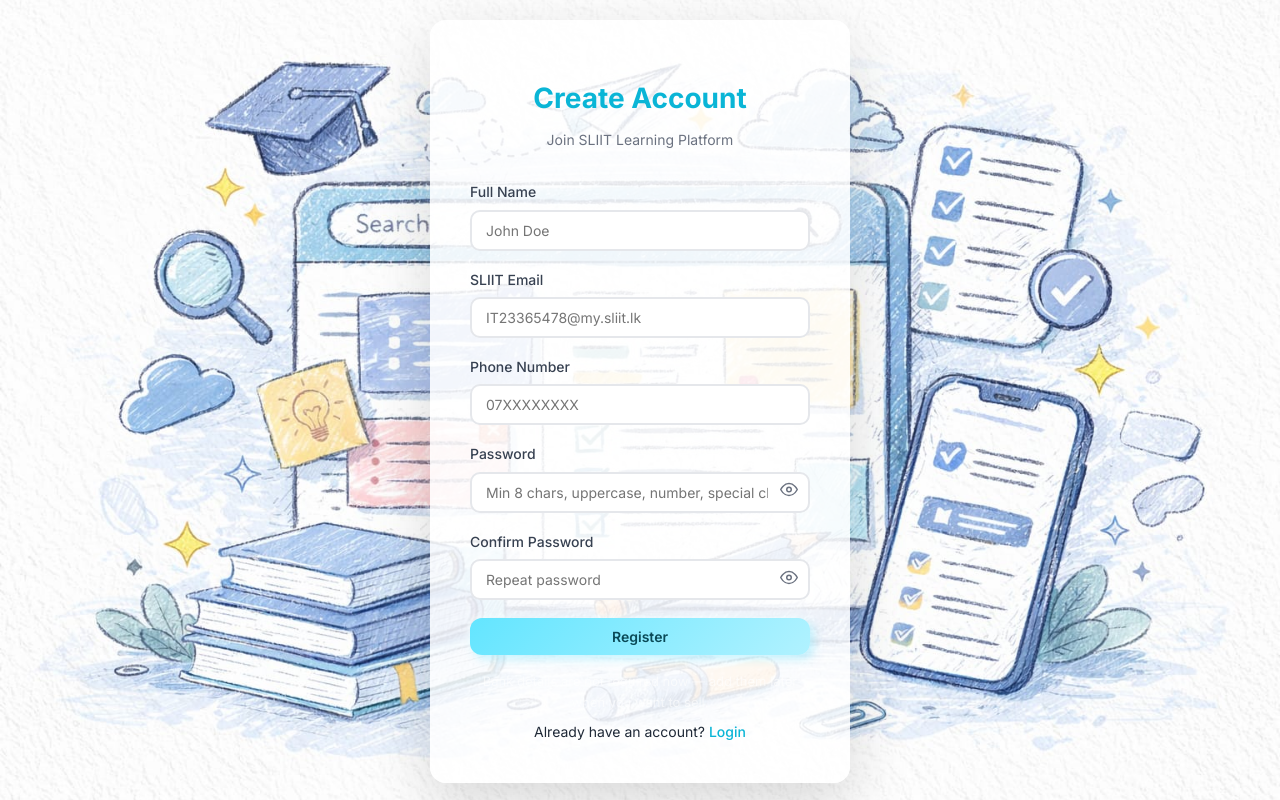
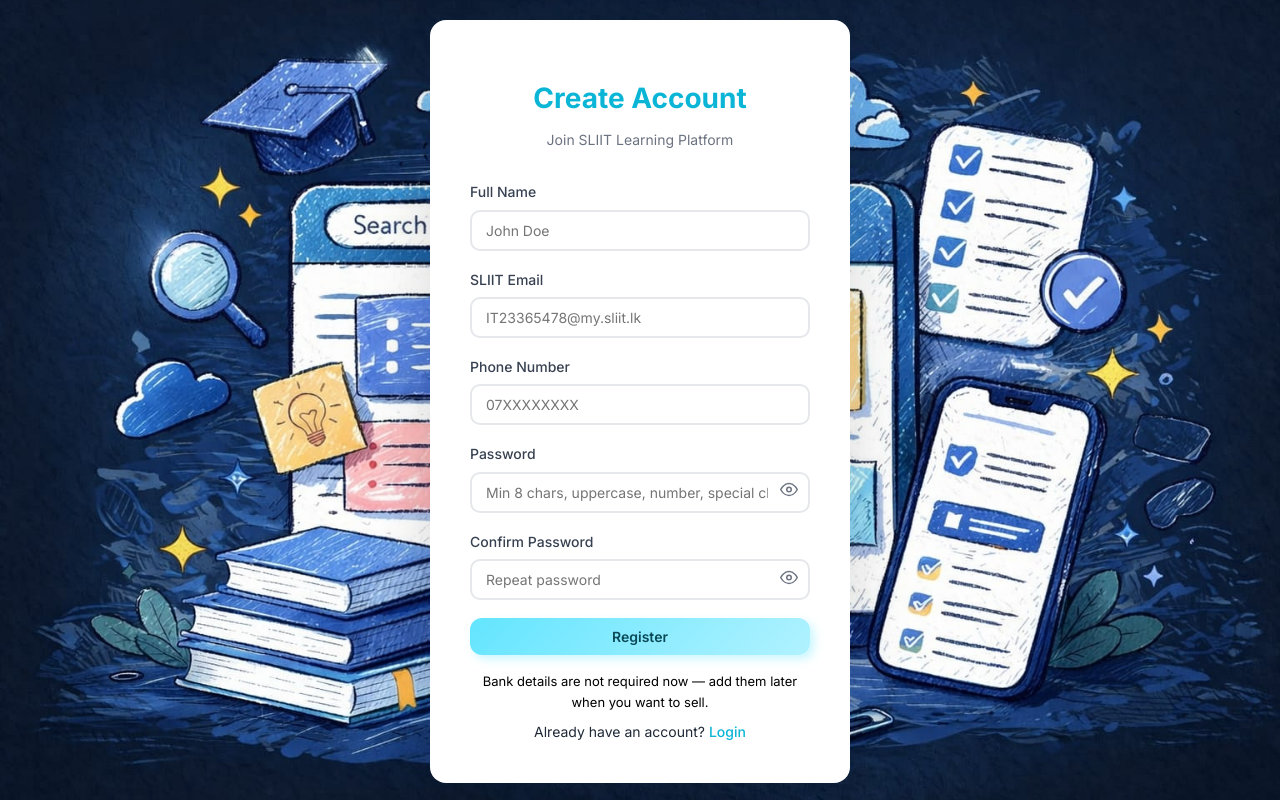
Before and after one commit to Gimantha-Dil/ITPM-Project, a React (Create React App) app in the folder frontend/: page /register in a window 1280 px wide. Built offline with nearby package versions, Linux system fonts and the light colour scheme; no server answers.

Commit message:
edit background image

```diff
--- a/frontend/src/pages/Register.js
+++ b/frontend/src/pages/Register.js
@@ -332,7 +332,7 @@
           </button>
         </form>
 
-        <p className="text-center mt-4" style={{ fontSize: '13px', color: 'rgba(255,255,255,0.6)' }}>
+        <p className="text-center mt-4" style={{ fontSize: '13px', color: 'rgb(0, 0, 0)' }}>
           Bank details are not required now — add them later when you want to sell.
         </p>
         <p className="text-center mt-2" style={{ fontSize: '14px' }}>
--- a/frontend/src/styles/App.css
+++ b/frontend/src/styles/App.css
@@ -63,7 +63,7 @@
 }
 
 .auth-container {
-  background: rgba(255, 255, 255, 0.85);
+  background: rgba(255, 255, 255, 1.00);
   border-radius: 16px;
   padding: 40px;
   width: 100%;
```
Also changed, not shown: frontend/public/main.jpeg.
